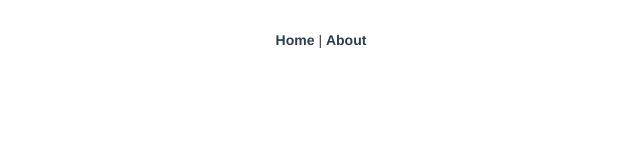
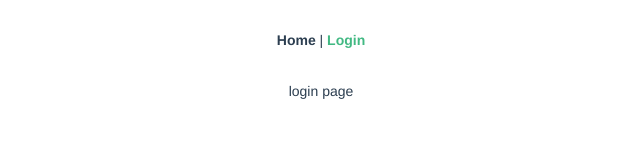
Before and after one commit to abdelhamied400/innocalls, a Vue app: page /login in a window 1280 px wide. Before the commit this address had no page. Shown: the top 160 px of the page, without its empty margins (319-959 px from the left). Built offline with nearby package versions, Linux system fonts and the light colour scheme.

Commit message:
implementing private routes

```diff
--- a/src/App.vue
+++ b/src/App.vue
@@ -1,7 +1,7 @@
 <template>
   <div id="nav">
     <router-link to="/">Home</router-link> |
-    <router-link to="/about">About</router-link>
+    <router-link to="/login">Login</router-link>
   </div>
   <router-view/>
 </template>
--- a/src/router/index.js
+++ b/src/router/index.js
@@ -1,19 +1,23 @@
 import { createRouter, createWebHistory } from 'vue-router';
 import Home from '../views/Home.vue';
+import user from '../services/user';
 
 const routes = [
   {
     path: '/',
     name: 'Home',
     component: Home,
+    meta: {
+      requiresAuth: true,
+    },
   },
   {
-    path: '/about',
-    name: 'About',
-    // route level code-splitting
-    // this generates a separate chunk (about.[hash].js) for this route
-    // which is lazy-loaded when the route is visited.
-    component: () => import(/* webpackChunkName: "about" */ '../views/About.vue'),
+    path: '/login',
+    name: 'Login',
+    component: () => import('../views/Login.vue'),
+    meta: {
+      requiresAuth: false,
+    },
   },
 ];
 
@@ -22,4 +26,11 @@
   routes,
 });
 
+router.beforeEach((to, from, next) => {
+  if (to.meta.requiresAuth && !user.isAuth()) {
+    next('/login');
+  }
+  next();
+});
+
 export default router;
--- /dev/null
+++ b/src/services/user.js
@@ -0,0 +1,3 @@
+export default {
+  isAuth: () => false,
+};
--- a/src/views/About.vue
+++ /dev/null
@@ -1,19 +0,0 @@
-<template>
-  <div class="about">
-    <h1>{{$t("message")}}</h1>
-    <Button type="primary" size="large">something</Button>
-  </div>
-</template>
-
-<script>
-import { Button } from 'ant-design-vue';
-
-export default {
-  components: {
-    Button,
-  },
-};
-</script>
-
-<style>
-</style>
--- /dev/null
+++ b/src/views/Login.vue
@@ -0,0 +1,17 @@
+<template>
+  <div class="page">
+      <div class="login">
+          <p>login page</p>
+      </div>
+  </div>
+</template>
+
+<script>
+export default {
+
+};
+</script>
+
+<style>
+
+</style>
```
